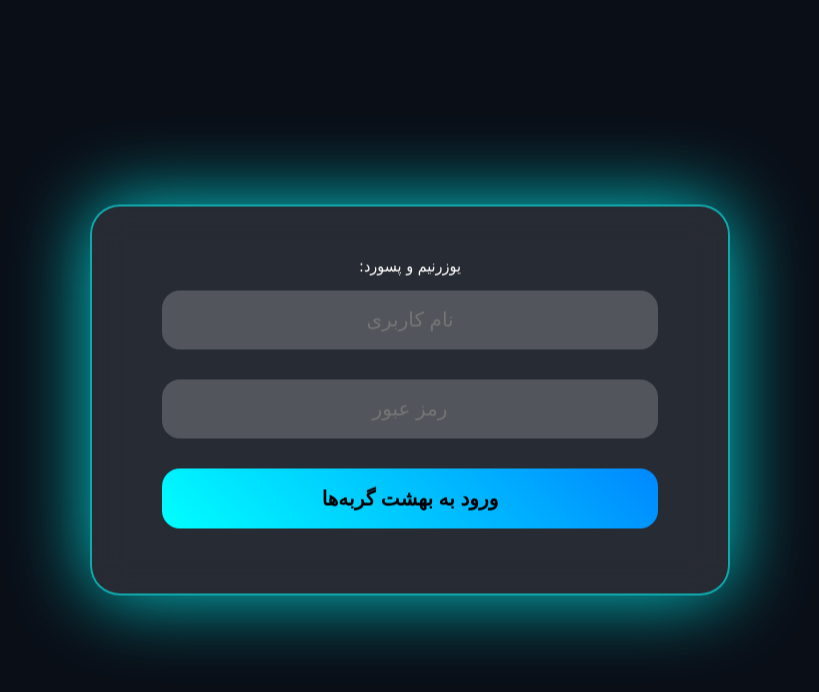
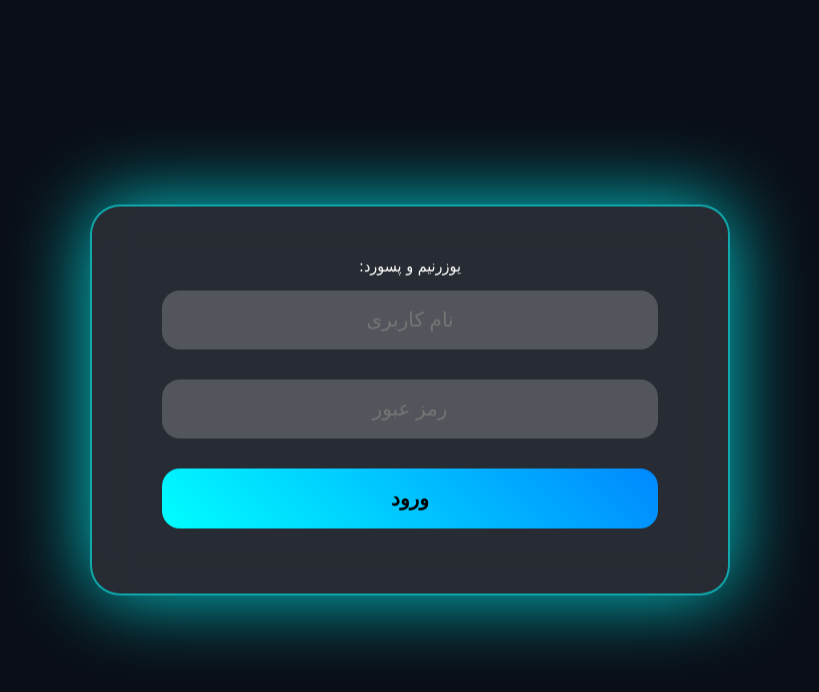
Before and after one commit to Mmdva080/mahlin, a plain HTML site: page index.html in a window 1280 px wide. Shown: the whole page, without its empty margins (230-1049 px from the left). Drawn offline with nearby package versions, Linux system fonts and the light colour scheme.

Commit message:
index.html

```diff
--- a/index.html
+++ b/index.html
@@ -55,7 +55,7 @@
         <p>یوزرنیم و پسورد: <b></b></p>
         <input type="text" id="user" placeholder="نام کاربری">
         <input type="password" id="pass" placeholder="رمز عبور">
-        <button onclick="enter()">ورود به بهشت گربه‌ها</button>
+        <button onclick="enter()">ورود </button>
     </div>
 
     <div id="world"></div>
@@ -188,4 +188,5 @@
         document.addEventListener('keypress', e => e.key === 'Enter' && enter());
     </script>
 </body>
+
 </html>
```
